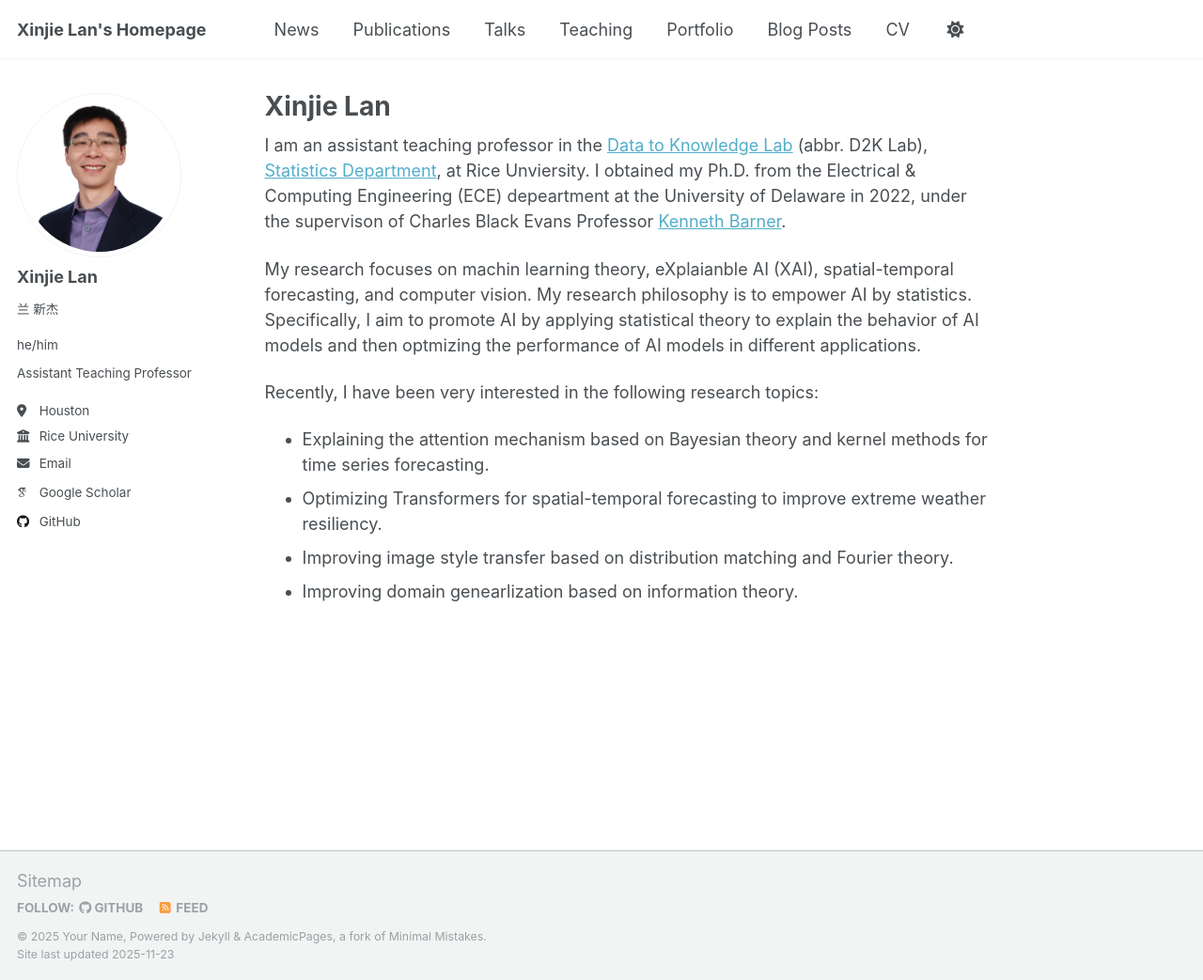
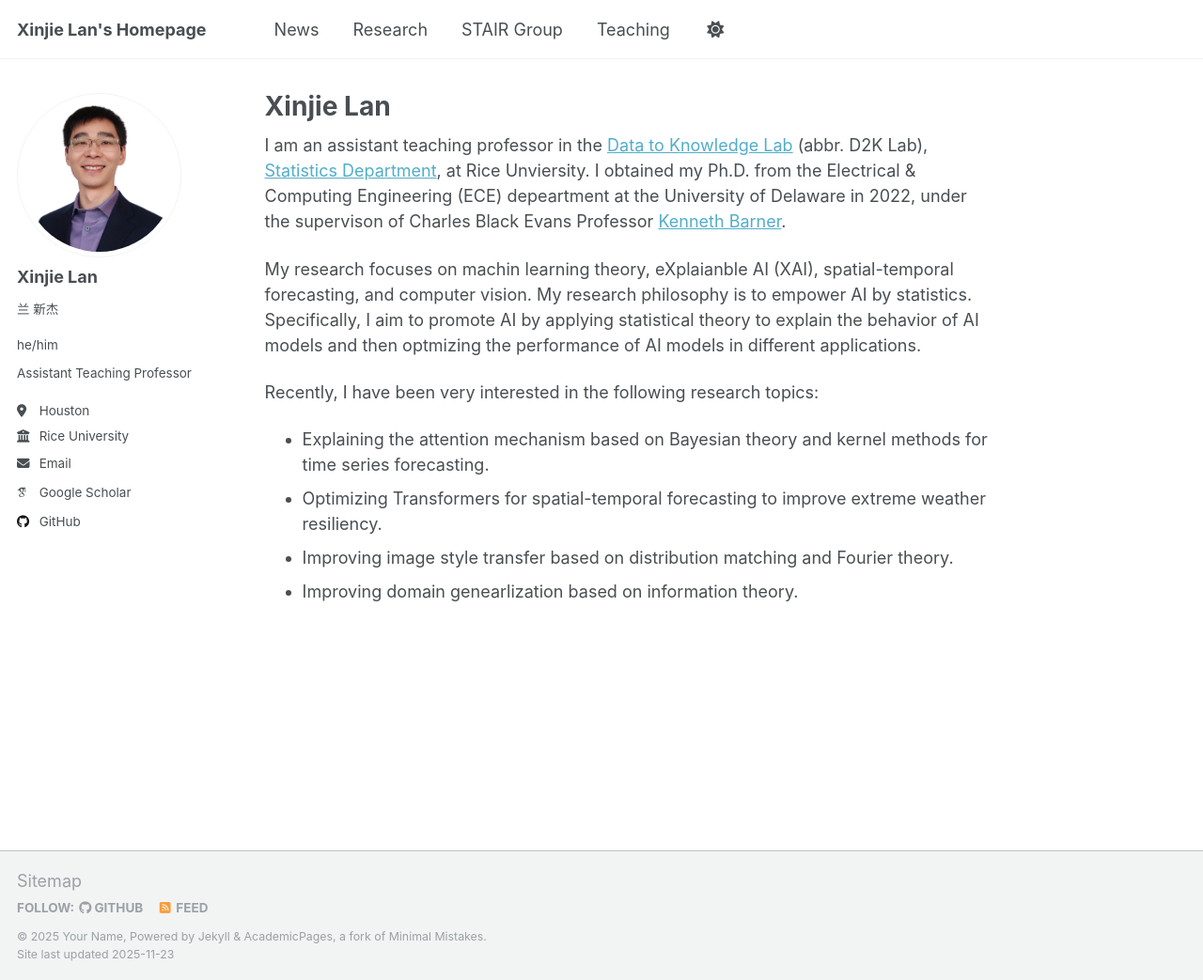
Before and after one commit to xinjie-ethan-lan/xinjie-ethan-lan.github.io, a Jekyll site: the page built from _pages/about.md, in a window 1280 px wide and 1043 px high. Shown: the whole window at 94% size. Built offline with Jekyll 4.4.1, drawn with Linux system fonts in a browser that asks for light colours; some web fonts are replaced; a script that is not in the unit is left out; part of the change alters nothing that is shown.

Commit message:
Update navigation.yml

```diff
--- a/_data/navigation.yml
+++ b/_data/navigation.yml
@@ -11,23 +11,29 @@ main:
   - title: "News"
     url: /news/
 
-  - title: "Publications"
-    url: /publications/
+  - title: "Research"
+    url: /research/
 
-  - title: "Talks"
-    url: /talks/
+  - title: "STAIR Group"
+    url: /stair group/
 
   - title: "Teaching"
     url: /teaching/
 
-  - title: "Portfolio"
-    url: /portfolio/
+  #- title: "Publications"
+  #  url: /publications/
 
-  - title: "Blog Posts"
-    url: /year-archive/
+  #- title: "Talks"
+  #  url: /talks/
 
-  - title: "CV"
-    url: /cv/
+  #- title: "Portfolio"
+  #  url: /portfolio/
+
+  #- title: "Blog Posts"
+  #  url: /year-archive/
+
+  #- title: "CV"
+  #  url: /cv/
 
   # - title: "CV"
   #   url: /cv-json/
```
